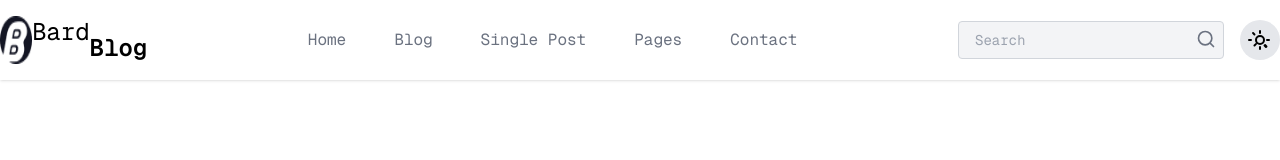
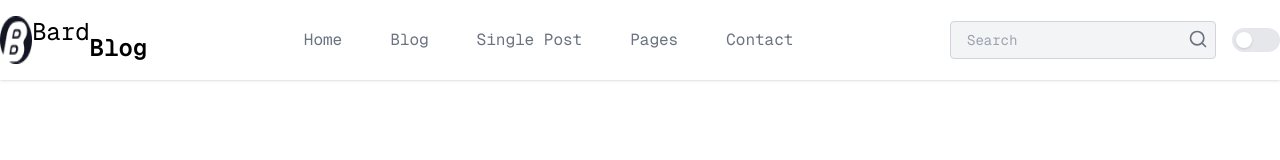
Before and after one commit to Bardsun0/BardBlog-Next.js-Challenge, a Next.js app: page / in a window 1280 px wide. Shown: the top 160 px of the page. Built offline with nearby package versions, Linux system fonts and the light colour scheme.

Commit message:
Header component almoust complete!

```diff
--- a/src/app/components/Header.jsx
+++ b/src/app/components/Header.jsx
@@ -58,21 +58,8 @@ const Header = () => {
           </div>
 
           {/* Theme Button */}
-          <button className="p-2 rounded-full bg-gray-200 hover:bg-gray-500 transition">
-            <svg
-              xmlns="http://www.w3.org/2000/svg"
-              fill="none"
-              viewBox="0 0 24 24"
-              strokeWidth={2}
-              stroke="currentColor"
-              className="w-6 h-6"
-            >
-              <path
-                strokeLinecap="round"
-                strokeLinejoin="round"
-                d="M12 3v2m0 14v2m9-9h-2M3 12H1m16.95 6.95l-1.41-1.41M6.46 6.46L5.05 5.05m12.02 12.02l1.41 1.41M6.46 17.54l1.41-1.41M12 8a4 4 0 100 8 4 4 0 000-8z"
-              />
-            </svg>
+          <button className="relative w-12 h-6 bg-gray-200 rounded-full flex items-center transition-all duration-300 hover:bg-gray-300">
+            <span className="absolute left-1 w-4 h-4 bg-white rounded-full shadow transform transition-transform duration-300"></span>
           </button>
         </div>
       </div>
```
